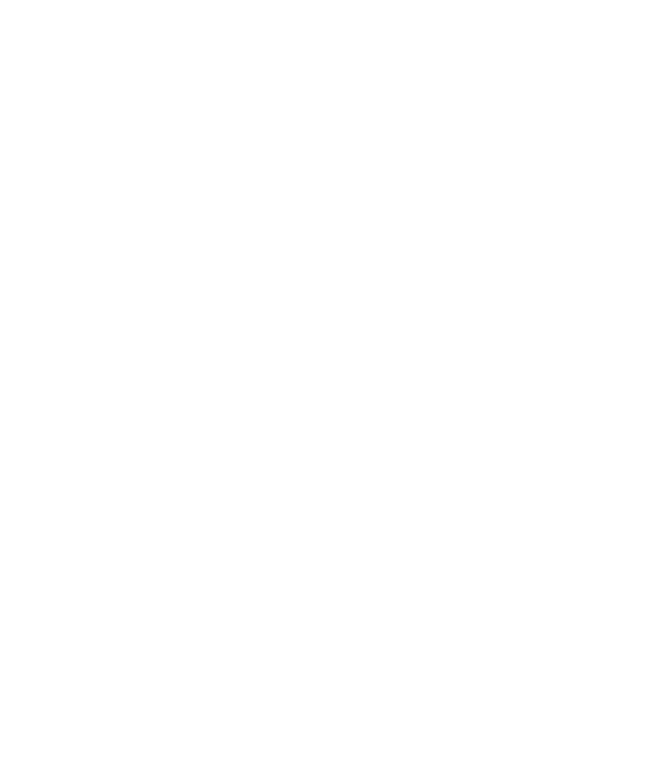
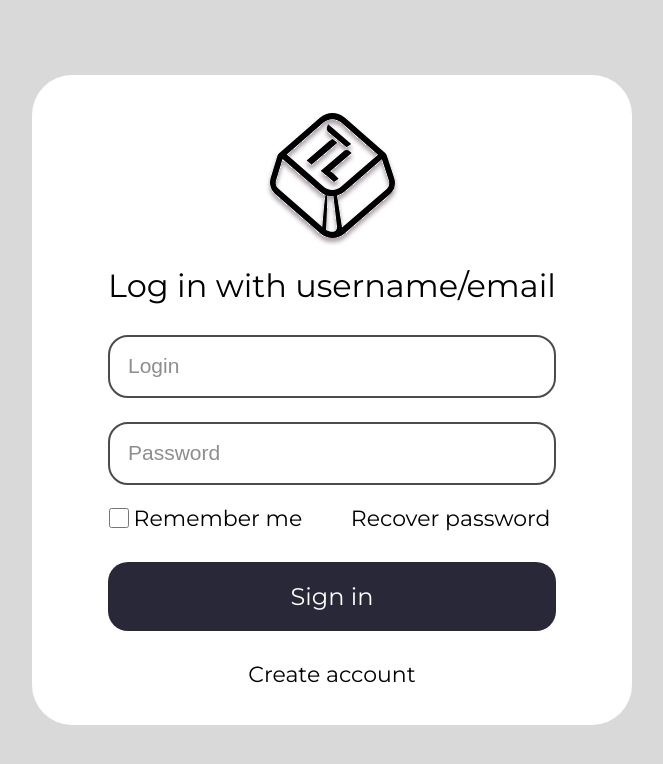
Before and after one commit to sleepe229/typinglab, a React (Vite) app in the folder typing-lab-front-react/typing-lab-front-react/: page /sign-in in a window 1280 px wide. Before the commit this address had no page. Shown: the top 764 px of the page, without its empty margins (308-971 px from the left). Built offline with nearby package versions, Linux system fonts and the light colour scheme.

Commit message:
Add Landing, Sign In, Sign Up pages

```diff
--- /dev/null
+++ b/typing-lab-front-react/typing-lab-front-react/index.css
@@ -0,0 +1,16 @@
+
+* {
+  box-sizing: border-box;
+  margin: 0;
+  padding: 0;
+}
+
+html, body, #root {
+  height: 100%;
+  width: 100%;
+  font-family: 'Montserrat', sans-serif;
+}
+
+body {
+  background-color: #f5f5f5; /* Или твой основной фон */
+}
--- a/typing-lab-front-react/typing-lab-front-react/index.html
+++ b/typing-lab-front-react/typing-lab-front-react/index.html
@@ -5,7 +5,8 @@
     <link rel="icon" type="image/svg+xml" href="/vite.svg" />
     <link href="https://fonts.googleapis.com/css2?family=Montserrat:ital,wght@0,100..900;1,100..900&display=swap" rel="stylesheet">
     <meta name="viewport" content="width=device-width, initial-scale=1.0" />
-    <title>Vite + React</title>
+    <link rel="stylesheet" href="index.css">
+    <title>TypingLab</title>
   </head>
   <body>
     <div id="root"></div>
--- a/typing-lab-front-react/typing-lab-front-react/src/App.jsx
+++ b/typing-lab-front-react/typing-lab-front-react/src/App.jsx
@@ -1,6 +1,8 @@
 import { useState } from 'react';
 import { BrowserRouter as Router, Routes, Route } from 'react-router-dom';
+import SignIn from './pages/signIn/SignIn';
 import Landing from './pages/landing/Landing';
+import SignUp from './pages/signUp/SignUp';
 
 function App() {
 
@@ -8,6 +10,8 @@ function App() {
     <Router>
       <Routes>
         <Route path='/' element={<Landing />} />
+        <Route path='/sign-in' element={<SignIn />} />
+        <Route path='/sign-up' element={<SignUp />} />
       </Routes>
     </Router>
   )
--- a/typing-lab-front-react/typing-lab-front-react/src/pages/landing/Landing.jsx
+++ b/typing-lab-front-react/typing-lab-front-react/src/pages/landing/Landing.jsx
@@ -1,3 +1,4 @@
+import { Link } from "react-router-dom";
 import "../style.css";
 
 function scrollToContainer(selector, instance = 0) {
@@ -17,7 +18,7 @@ export default function Landing() {
       <nav className="desktop_nav">
         <div className="logo">
           <a href="#">
-            <img src="/assets/full%20logo.svg" alt="Logo" />
+            <img src="/assets/full%20logo.svg" alt="" />
           </a>
         </div>
         <ul className="nav_links">
@@ -32,12 +33,12 @@ export default function Landing() {
           </li>
         </ul>
         <div className="buttonss">
-          <a href="sign_in_page.html">
+          <Link to="/sign-in">
             <button id="btnsi" className="sign_in_btn">Sign in</button>
-          </a>
-          <a href="sign_up_page.html">
+          </Link>
+          <Link to="/sign-up">
             <button id="btnsu" className="sign_up_btn">Sign up</button>
-          </a>
+          </Link>
         </div>
       </nav>
 
--- /dev/null
+++ b/typing-lab-front-react/typing-lab-front-react/src/pages/signIn/SignIn.jsx
@@ -0,0 +1,86 @@
+import axios from "axios";
+import { useNavigate } from "react-router-dom";
+import { Link } from "react-router-dom";
+import { useState } from "react";
+import "./sign_in_cs.css";
+
+export default function SignIn() {
+  const [login, setLogin] = useState("");
+  const [password, setPassword] = useState("");
+  const [rememberMe, setRememberMe] = useState(false);
+  const navigate = useNavigate();
+
+  const handleSignIn = async () => {
+    try {
+      const response = await axios.post("http://localhost:8080/api/typinglab/users/login", {
+        login,
+        password,
+      });
+
+      const user = response.data;
+      console.log("Logged in:", user);
+
+      if (rememberMe) {
+        localStorage.setItem("user", JSON.stringify(user));
+      }
+
+      navigate("/");
+    } catch (error) {
+      console.error("Login failed:", error);
+      alert("Login failed. Please check your credentials.");
+    }
+  };
+
+  return (
+    <div className="bg">
+      <div className="form">
+        <div className="logo">
+          <img src="/assets/Group%2015.svg" alt="Logo" />
+        </div>
+        <div className="subtitle">
+          <h1>Log in with username/email</h1>
+        </div>
+        <div className="input-container ic1">
+          <input
+            className="input"
+            type="text"
+            placeholder=" "
+            value={login}
+            onChange={(e) => setLogin(e.target.value)}
+          />
+          <div className="cut" />
+          <label className="placeholder">Login</label>
+        </div>
+        <div className="input-container ic2">
+          <input
+            className="input"
+            type="password"
+            placeholder=" "
+            value={password}
+            onChange={(e) => setPassword(e.target.value)}
+          />
+          <div className="cut" />
+          <label className="placeholder">Password</label>
+        </div>
+        <div className="remember_forgot">
+          <label>
+            <input
+              type="checkbox"
+              className="checkboxrem"
+              checked={rememberMe}
+              onChange={(e) => setRememberMe(e.target.checked)}
+            />
+            Remember me
+          </label>
+          <a href="#">Recover password</a>
+        </div>
+        <button type="button" className="submit" onClick={handleSignIn}>
+          Sign in
+        </button>
+        <div className="create_acc">
+          <Link to="/sign-up">Create account</Link>
+        </div>
+      </div>
+    </div>
+  );
+}
--- /dev/null
+++ b/typing-lab-front-react/typing-lab-front-react/src/pages/signIn/sign_in_cs.css
@@ -0,0 +1,200 @@
+@import url('https://fonts.googleapis.com/css2?family=Montserrat:ital,wght@0,100..900;1,100..900&display=swap');
+a{
+    text-decoration: none;
+    font-size: 22px;
+    color: #8e8e8e;
+}
+
+body {
+    align-items: center;
+    background-color: #d9d9d9;
+    display: flex;
+    justify-content: center;
+    margin: auto;
+    font-family: Montserrat;
+
+}
+.bg{
+    width: 100%;
+    height: 100vh;
+    align-items: center;
+    background-color: #d9d9d9;
+    display: flex;
+    justify-content: center;
+    margin: auto;
+}
+
+body img{
+    max-width: 100%;
+}
+
+.form {
+    background-color: #ffffff;
+    border-radius: 40px;
+    box-sizing: border-box;
+    height: 650px;
+    padding: 20px;
+    width: 600px;
+    align-content: center;
+}
+
+.logo{
+    display: flex;
+    justify-self: center;
+    justify-content: center;
+    width: 100%;
+}
+
+.subtitle h1 {
+    color: #000000;
+    display: flex;
+    justify-content: center;
+    font-weight: 400;
+    font-family: Montserrat;
+    font-size: 32px;
+    margin-top: 20px;
+}
+
+.input-container {
+    height: 63px;
+    position: relative;
+    justify-content: center;
+    margin:auto;
+    width:80%;
+}
+
+.input-container label{
+    margin-top: 4px;
+}
+
+.ic1 {
+    margin-top: 30px;
+}
+
+.ic2 {
+    margin-top: 24px;
+}
+
+.input {
+    background-color: #ffffff;
+    border-radius: 20px;
+    box-sizing: border-box;
+    color: #292839;
+    font-size: 24px;
+    height: 100%;
+    outline: 0;
+    padding: 0 20px;
+    width: 100%;
+    border: 2px solid #4b4b4b;
+}
+
+.cut {
+    background-color: #ffffff;
+    border-radius: 40px;
+    height: 20px;
+    left: 20px;
+    position: absolute;
+    top: -20px;
+    transform: translateY(0);
+    transition: transform 200ms;
+    width: 76px;
+}
+
+.ic1 .cut{
+    width: 56px;
+    height: 20px;
+}
+.cut-short {
+    width: 50px;
+}
+
+.input:focus ~ .cut,
+.input:not(:placeholder-shown) ~ .cut {
+    transform: translateY(8px);
+}
+
+.placeholder {
+    color: #8e8e8e;
+    font-family: sans-serif;
+    left: 20px;
+    line-height: 14px;
+    pointer-events: none;
+    position: absolute;
+    transform-origin: 0 50%;
+    transition: transform 200ms, color 200ms;
+    top: 20px;
+}
+
+.input:focus ~ .placeholder,
+.input:not(:placeholder-shown) ~ .placeholder {
+    transform: translateY(-30px) translateX(10px) scale(0.58);
+}
+
+.input:not(:placeholder-shown) ~ .placeholder {
+    color: #808097;
+}
+
+.input:focus ~ .placeholder {
+    color: #DE3C3C;
+}
+
+.submit {
+    font-family: Montserrat;
+    font-weight: 400;
+    background-color: #292839;
+    border-radius: 20px;
+    border: 0;
+    box-sizing: border-box;
+    color: #ffffff;
+    cursor: pointer;
+    font-size: 24px;
+    height: 69px;
+    margin-top: 24px;
+    outline: 0;
+    text-align: center;
+    width: 80%;
+
+}
+
+.form button{
+    display: block;
+    margin: 30px auto;
+
+}
+.submit:active {
+    background-color: #23272a;
+}
+
+label{
+    font-size: 21px;
+    font-family: Montserrat;
+    font-weight: 400;
+}
+
+.form .remember_forgot{
+    display: flex;
+    justify-content: space-between;
+    margin: 20px 11%;
+}
+
+.remember_forgot label{
+    font-size: 22px;
+}
+
+.create_acc{
+    display: flex;
+    justify-content: center;
+
+}
+
+.checkboxrem {
+    cursor: pointer;
+    width: 20px;
+    height: 20px;
+    padding: 0;
+    margin:0;
+    vertical-align: bottom;
+    position: relative;
+    top: -3.5px;
+    left:-5px
+}
--- /dev/null
+++ b/typing-lab-front-react/typing-lab-front-react/src/pages/signUp/SignUp.jsx
@@ -0,0 +1,86 @@
+import axios from "axios";
+import { useNavigate } from "react-router-dom";
+import { Link } from "react-router-dom";
+import { useState } from "react";
+import "./sign_up_cs.css";
+
+export default function SignUp() {
+  const [login, setLogin] = useState("");
+  const [password, setPassword] = useState("");
+  const [rememberMe, setRememberMe] = useState(false);
+  const navigate = useNavigate();
+
+  const handleSignIn = async () => {
+    try {
+      const response = await axios.post("http://localhost:8080/api/typinglab/users/create", {
+        login,
+        password,
+      });
+
+      const user = response.data;
+      console.log("Logged in:", user);
+
+      if (rememberMe) {
+        localStorage.setItem("user", JSON.stringify(user));
+      }
+
+      navigate("/");
+    } catch (error) {
+      console.error("Login failed:", error);
+      alert("Login failed. Please check your credentials.");
+    }
+  };
+
+  return (
+    <div className="bg">
+      <div className="form">
+        <div className="logo">
+          <img src="/assets/Group%2015.svg" alt="Logo" />
+        </div>
+        <div className="subtitle">
+          <h1>Sign UP</h1>
+        </div>
+        <div className="input-container ic1">
+          <input
+            className="input"
+            type="text"
+            placeholder=" "
+            value={login}
+            onChange={(e) => setLogin(e.target.value)}
+          />
+          <div className="cut" />
+          <label className="placeholder">Login</label>
+        </div>
+        <div className="input-container ic2">
+          <input
+            className="input"
+            type="text"
+            placeholder=" "
+            value={password}
+            onChange={(e) => setPassword(e.target.value)}
+          />
+          <div className="cut" />
+          <label className="placeholder">Password</label>
+        </div>
+        <div className="remember_forgot">
+          <label>
+            <input
+              type="checkbox"
+              className="checkboxrem"
+              checked={rememberMe}
+              onChange={(e) => setRememberMe(e.target.checked)}
+            />
+            Remember me
+          </label>
+          <a href="#">Recover password</a>
+        </div>
+        <button type="button" className="submit" onClick={handleSignIn}>
+          Sign in
+        </button>
+        <div className="create_acc">
+          <Link to="/sign-in">I have account</Link>
+        </div>
+      </div>
+    </div>
+  );
+}
--- a/typing-lab-front-react/typing-lab-front-react/src/pages/style.css
+++ b/typing-lab-front-react/typing-lab-front-react/src/pages/style.css
@@ -19,6 +19,38 @@ body{
 
 html{
     scroll-behavior: smooth;
+}
+
+img {
+  max-width: 100%;
+  height: auto;
+  display: block;
+}
+
+.logo img,
+.logo_foot img {
+  width: auto;
+  height: auto;
+}
+
+.subss img {
+  width: auto;
+  height: auto;
+  margin: 0 10px;
+}
+
+/* Статистика */
+.statss img,
+.block_3 img {
+  width: 100%;
+  min-width: 500px;
+  height: auto;
+}
+
+/* Footer icons and logo */
+footer .logo_foot img {
+  width: auto;
+  height: auto;
 }
 
 .gradbg{
```
Also changed, not shown: typing-lab-front-react/typing-lab-front-react/src/pages/signUp/sign_up_cs.css (added).
